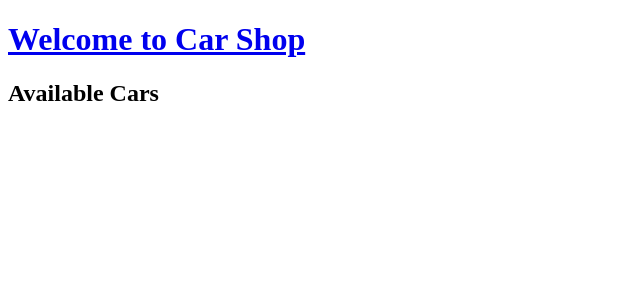
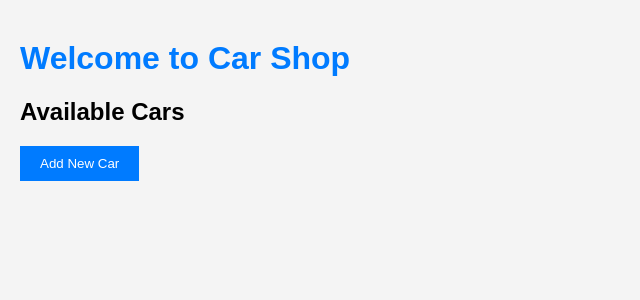
Before and after one commit to ObiUche/flaskfrontend, a Flask app: page / in a window 1280 px wide. Shown: the top 300 px of the page, without its empty margins (0-640 px from the left). Run offline with Flask 3, Linux system fonts and the light colour scheme; data that the repository does not hold is empty.

Commit message:
added styles

```diff
--- a/Frontend/app.py
+++ b/Frontend/app.py
@@ -14,6 +14,24 @@ stripe.api_key = os.getenv("STRIPE_KEY")
 openai_client = OpenAI(
     api_key=os.getenv("OPENAI_KEY")
 )
+
+@app.route('/cars/new', methods=['GET', 'POST'])
+def new_car():
+    if request.method == 'POST':
+        car_data = {
+            "brand": request.form['brand'],
+            "model": request.form['model'],
+            "colour": request.form['colour'],
+            "modelYear": int(request.form['modelYear']),
+            "regNum": request.form['regNum'],
+            "price": float(request.form['price'])
+        }
+        response = requests.post(f"{BACKEND_URL}/cars/", json=car_data)
+        if response.status_code == 200:
+            return redirect('/')
+        else:
+            return f"Error creating car: {response.text}", 500
+    return render_template('new_car.html')
 
 @app.route('/')
 def index():
--- a/Frontend/templates/base.html
+++ b/Frontend/templates/base.html
@@ -2,6 +2,27 @@
 <html>
     <head>
         <title>Car Shop</title>
+        <style>
+            body {
+                font-family: Arial, sans-serif;
+                margin: 40px auto;
+                padding: 0 20px;
+                background-color: #f4f4f4;
+            }
+            .car{
+                border-bottom: 1px solid #eee;
+            }
+            button {
+                background: #007bff;
+                color: white;
+                border: none;
+                padding: 10px 20px;
+                cursor: pointer;
+            }
+            a{
+                color: #007bff ; text-decoration: none;;
+            }
+        </style>
         <meta charset="utf-8">
     </head>
     <body>
--- a/Frontend/templates/index.html
+++ b/Frontend/templates/index.html
@@ -1,6 +1,8 @@
 {% extends "base.html" %}
 {% block content %}
 <h2>Available Cars</h2>
+<a href="/cars/new"><button
+    style="margin-bottom: 20px;">Add New Car</button></a>
 {% for car in cars %}
 
 <div class = "car">
```
Also changed, not shown: Frontend/templates/new_car.html (added, +27 -0 lines).
